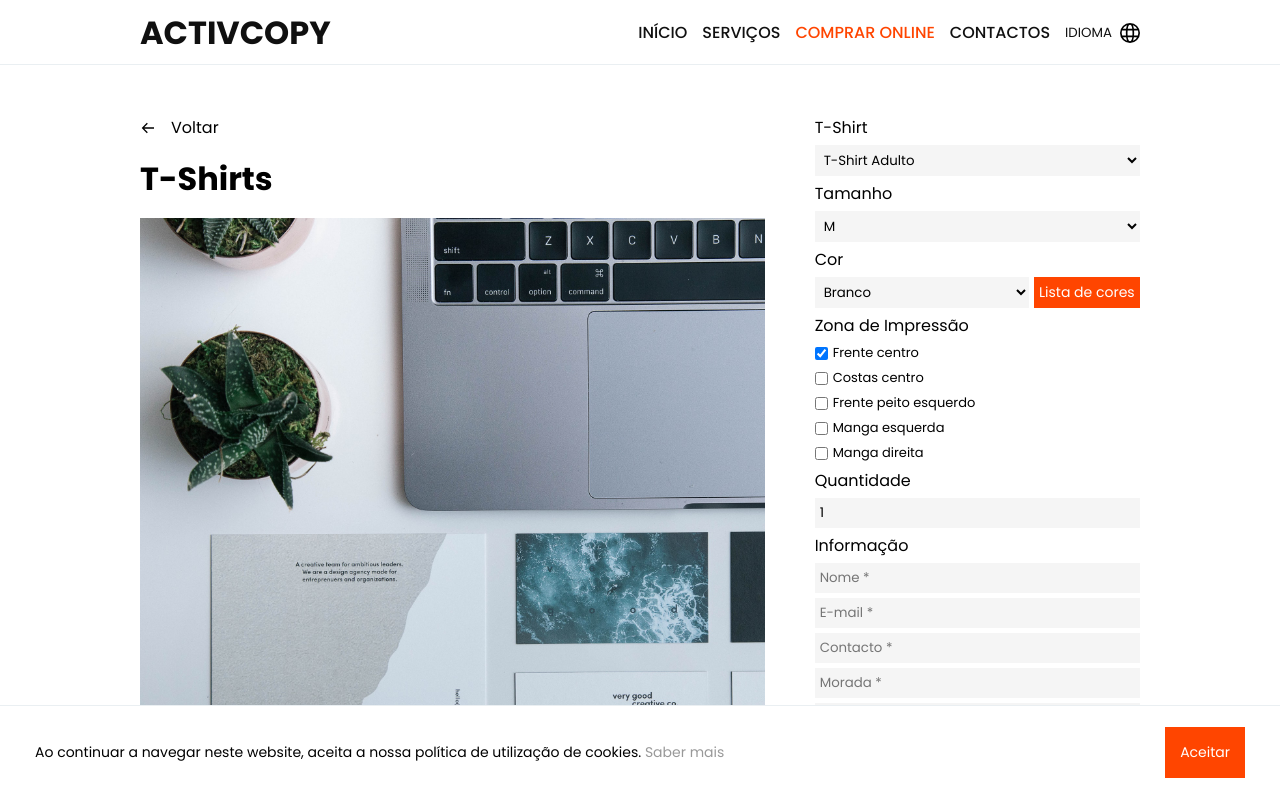
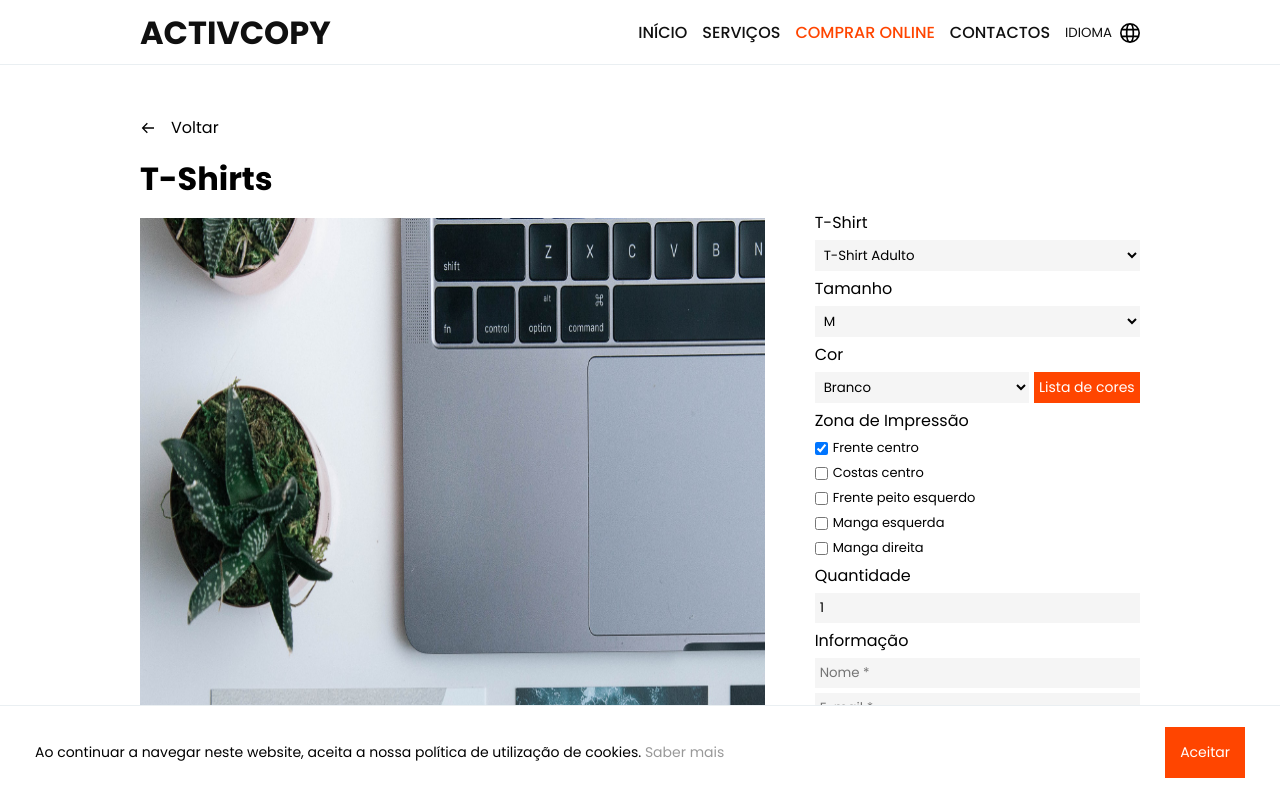
Before and after one commit to tquintal/activcopy, a React (Create React App) app: page /shop/t-shirts in a window 1280 px wide. Shown: the top 798 px of the page. Built offline with nearby package versions, Linux system fonts and the light colour scheme.

Commit message:
shop styling update

```diff
--- a/src/style/App.css
+++ b/src/style/App.css
@@ -457,6 +457,12 @@ Red Orange: #FF4500
   background-color: #f5f5f5;
 }
 
+@media only screen and (min-width: 1100px) {
+  .shop-cat-form-container {
+    margin-top: 95px;
+  }
+}
+
 .shop-cat-form-container {
   width: 100%;
 }
@@ -528,7 +534,6 @@ Red Orange: #FF4500
 
 .shop-cat-container img {
   width: 100%;
-  height: 100%;
 }
 
 .shop-tshirts-printing {
--- a/src/views/shop/BigFormatShop.jsx
+++ b/src/views/shop/BigFormatShop.jsx
@@ -108,7 +108,7 @@ export default function BigFormatShop() {
                             <ShopBack />
                             <h1>Grandes formatos</h1>
                             <div className='shop-cat-img'>
-                                <img src={BCards} alt='b-cards' onClick={() => console.table(order)} />
+                                <img src={BCards} alt='b-cards' onClick={() => console.table(order)} style={{ height: '148%' }} />
                             </div>
                         </div>
                         <div className='shop-cat-form-container'>
--- a/src/views/shop/BusinessCards.jsx
+++ b/src/views/shop/BusinessCards.jsx
@@ -102,7 +102,7 @@ export default function BusinessCardss() {
                             <ShopBack />
                             <h1>Cartões de visita</h1>
                             <div className='shop-cat-img'>
-                                <img src={BCards} alt='b-cards' onClick={() => console.table(order)} />
+                                <img src={BCards} alt='b-cards' onClick={() => console.table(order)} style={{ height: '130%' }} />
                             </div>
                         </div>
                         <div className='shop-cat-form-container'>
--- a/src/views/shop/Flyers.jsx
+++ b/src/views/shop/Flyers.jsx
@@ -157,7 +157,7 @@ export default function Flyers() {
                             <ShopBack />
                             <h1>Flyers</h1>
                             <div className='shop-cat-img'>
-                                <img src={BCards} alt='b-cards' onClick={LogOrder} />
+                                <img src={BCards} alt='b-cards' onClick={LogOrder} style={{ height: '141%' }} />
                             </div>
                         </div>
                         <div className='shop-cat-form-container'>
--- a/src/views/shop/Mugs.jsx
+++ b/src/views/shop/Mugs.jsx
@@ -81,7 +81,7 @@ export default function Mugs() {
                             <ShopBack />
                             <h1>Canecas</h1>
                             <div className='shop-cat-img'>
-                                <img src={BCards} alt='b-cards' onClick={() => console.table(order)} />
+                                <img src={BCards} alt='b-cards' onClick={() => console.table(order)} style={{ height: '124%' }} />
                             </div>
                         </div>
                         <div className='shop-cat-form-container'>
--- a/src/views/shop/TShirts.jsx
+++ b/src/views/shop/TShirts.jsx
@@ -222,7 +222,9 @@ export default function TShirtSize() {
                                 <img src={BCards} alt='b-cards' onClick={() => {
                                     setOrder({ ...order, Total: total })
                                     console.table(order)
-                                }} />
+                                }}
+                                    style={{ height: '149%' }}
+                                />
                             </div>
                         </div>
                         <div className='shop-cat-form-container'>
```
